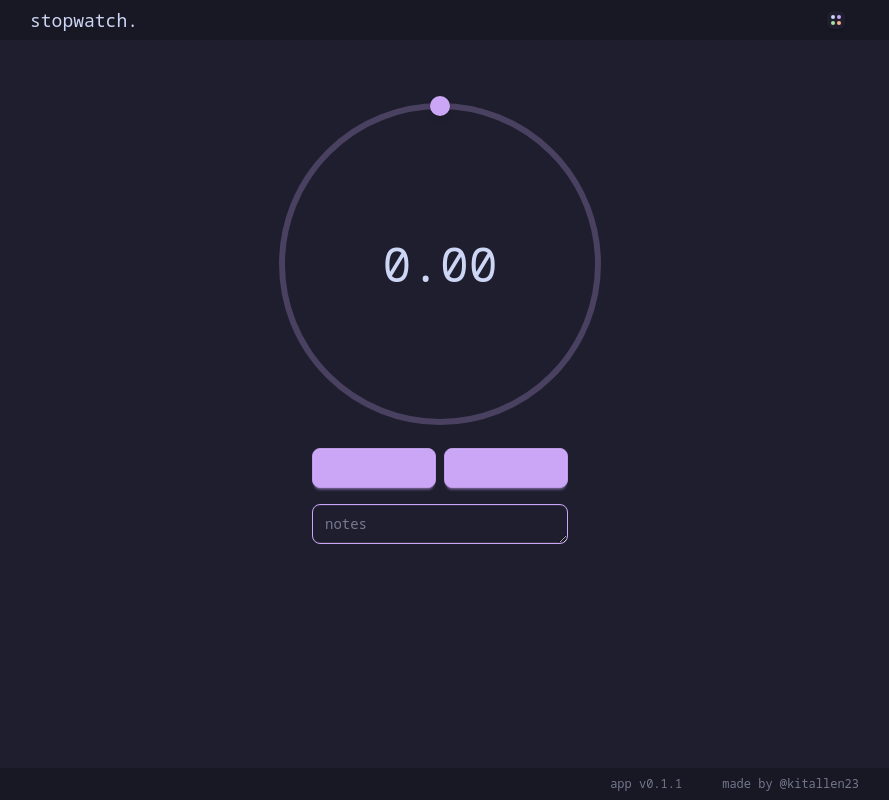
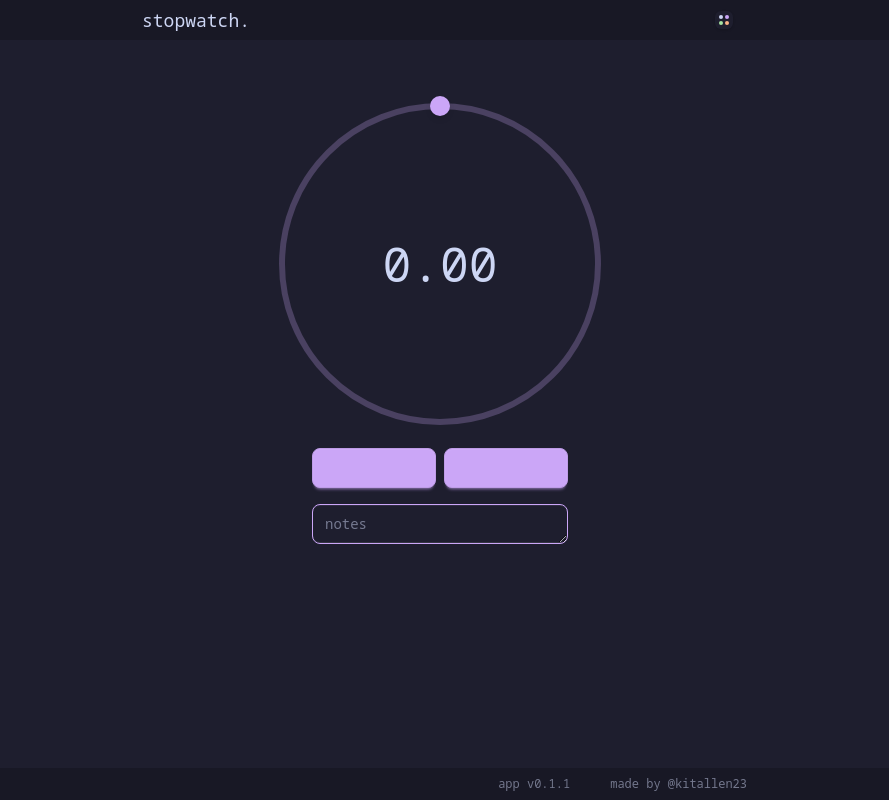
Before and after one commit to kitallen23/stopwatch, a SvelteKit app: page / in a window 1280 px wide. Shown: the whole page, without its empty margins (200-1089 px from the left). Built offline with nearby package versions, Linux system fonts and the light colour scheme; some icons are missing.

Commit message:
Feat: reduced max width of header & footer

```diff
--- a/src/routes/+layout.svelte
+++ b/src/routes/+layout.svelte
@@ -15,7 +15,7 @@
 </script>
 
 <header class="bg-base-200 fixed top-0 right-0 w-full">
-    <div class="mx-auto flex h-10 w-full max-w-4xl items-center justify-between gap-2 px-4">
+    <div class="mx-auto flex h-10 w-full max-w-2xl items-center justify-between gap-2 px-4">
         <a href="/" class="app-title flex items-center gap-1 text-lg"><Timer />stopwatch.</a>
         <div class="flex items-center justify-end gap-2">
             {#if $zenMode}
@@ -40,7 +40,7 @@
 
 <footer class="footer bg-base-200 text-base-content/50 place-items-end px-2 py-1">
     <aside class="w-full">
-        <div class="mx-auto flex w-full max-w-4xl items-center justify-end gap-10 text-xs">
+        <div class="mx-auto flex w-full max-w-2xl items-center justify-end gap-10 text-xs">
             <span>app v{APP_VERSION}</span>
             <div class="flex items-center">
                 <span
```
